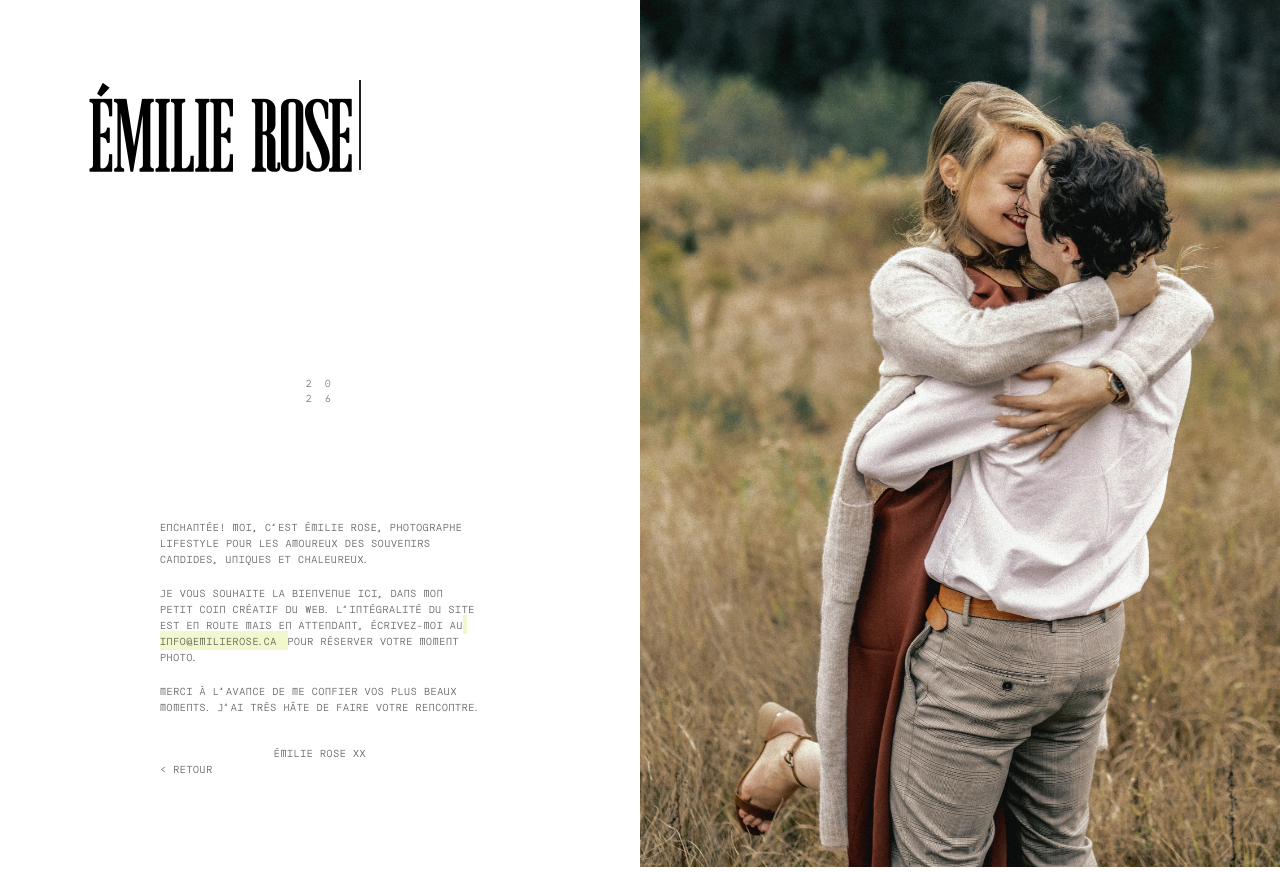
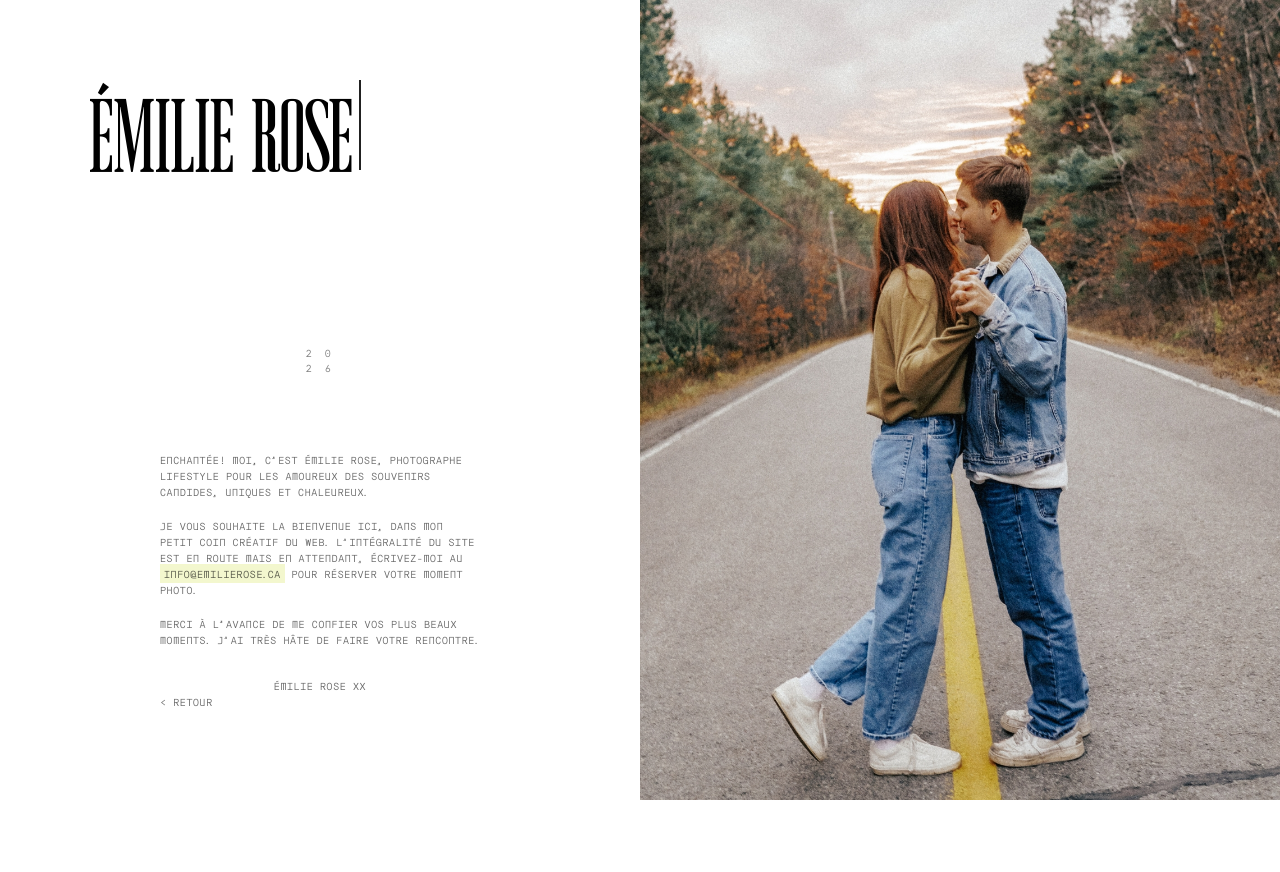
Before and after one commit to Karg007/emilierose, a Next.js app: page /photo in a window 1280 px wide. After the commit the page ends 800 px from the top, so only its background shows below. Built offline with nearby package versions, Linux system fonts and the light colour scheme.

Commit message:
Update page.tsx

```diff
--- a/app/photo/page.tsx
+++ b/app/photo/page.tsx
@@ -1,9 +1,24 @@
 "use client";
 
+import { useEffect, useMemo, useState } from "react";
 import Link from "next/link";
 import Typewriter from "../components/Typewriter";
 
 export default function PhotoPage() {
+  const images = useMemo(
+    () =>
+      Array.from({ length: 15 }, (_, i) => `/images/photo/${String(i + 1).padStart(2, "0")}.jpg`),
+    []
+  );
+  const [index, setIndex] = useState<number>(0);
+
+  useEffect(() => {
+    const id = window.setInterval(() => {
+      setIndex((p) => (p + 1) % images.length);
+    }, 3500);
+    return () => window.clearInterval(id);
+  }, [images.length]);
+
   return (
     <main className="page">
       {/* LEFT COLUMN */}
@@ -12,7 +27,6 @@ export default function PhotoPage() {
           <h1 className="brand">
             <Typewriter text="ÉMILIE ROSE" speed={45} />
           </h1>
-          <div className="vline" />
         </header>
 
         <div className="year">
@@ -22,22 +36,19 @@ export default function PhotoPage() {
 
         <div className="textBlock">
           <p>
-            ENCHANTÉE! MOI, C’EST ÉMILIE ROSE, PHOTOGRAPHE LIFESTYLE
-            POUR LES AMOUREUX DES SOUVENIRS CANDIDES, UNIQUES ET
-            CHALEUREUX.
+            ENCHANTÉE! MOI, C’EST ÉMILIE ROSE, PHOTOGRAPHE LIFESTYLE POUR LES AMOUREUX DES SOUVENIRS
+            CANDIDES, UNIQUES ET CHALEUREUX.
           </p>
 
           <p>
-            JE VOUS SOUHAITE LA BIENVENUE ICI, DANS MON PETIT COIN
-            CRÉATIF DU WEB. L’INTÉGRALITÉ DU SITE EST EN ROUTE MAIS EN
-            ATTENDANT, ÉCRIVEZ-MOI AU
-            <span className="highlight"> INFO@EMILIEROSE.CA </span>
-            POUR RÉSERVER VOTRE MOMENT PHOTO.
+            JE VOUS SOUHAITE LA BIENVENUE ICI, DANS MON PETIT COIN CRÉATIF DU WEB. L’INTÉGRALITÉ DU
+            SITE EST EN ROUTE MAIS EN ATTENDANT, ÉCRIVEZ-MOI AU{" "}
+            <span className="highlight">INFO@EMILIEROSE.CA</span> POUR RÉSERVER VOTRE MOMENT PHOTO.
           </p>
 
           <p>
-            MERCI À L’AVANCE DE ME CONFIER VOS PLUS BEAUX MOMENTS.
-            J’AI TRÈS HÂTE DE FAIRE VOTRE RENCONTRE.
+            MERCI À L’AVANCE DE ME CONFIER VOS PLUS BEAUX MOMENTS. J’AI TRÈS HÂTE DE FAIRE VOTRE
+            RENCONTRE.
           </p>
 
           <div className="signature">ÉMILIE ROSE XX</div>
@@ -48,9 +59,18 @@ export default function PhotoPage() {
         </div>
       </section>
 
-      {/* RIGHT IMAGE */}
-      <aside className="right">
-        <img src="/images/photo/01.jpg" alt="" />
+      {/* RIGHT CAROUSEL */}
+      <aside className="right" aria-label="Carrousel photo">
+        {images.map((src, i) => (
+          <img
+            key={src}
+            src={src}
+            alt=""
+            decoding="async"
+            loading={i === 0 ? "eager" : "lazy"}
+            style={{ opacity: i === index ? 1 : 0 }}
+          />
+        ))}
       </aside>
 
       <style jsx>{`
@@ -69,16 +89,17 @@ export default function PhotoPage() {
         .header {
           display: flex;
           align-items: flex-start;
-          gap: 40px;
         }
 
         .brand {
           font-family: "Moonscape", serif;
+          font-weight: 400;
           font-size: clamp(80px, 7vw, 150px);
           line-height: 0.9;
           margin: 0;
+          text-transform: uppercase;
+          white-space: nowrap;
         }
-
 
         .year {
           position: absolute;
@@ -90,6 +111,7 @@ export default function PhotoPage() {
           letter-spacing: 0.35em;
           opacity: 0.5;
           text-align: center;
+          user-select: none;
         }
 
         .textBlock {
@@ -103,16 +125,17 @@ export default function PhotoPage() {
           line-height: 16px;
           letter-spacing: 0.06em;
           text-transform: uppercase;
-          color: rgba(0,0,0,0.6);
+          color: rgba(0, 0, 0, 0.6);
         }
 
         .textBlock p {
-          margin-bottom: 18px;
+          margin: 0 0 18px;
         }
 
         .highlight {
-          background: #f3f7ce;
+          background: var(--highlight);
           padding: 2px 4px;
+          color: rgba(0, 0, 0, 0.65);
         }
 
         .signature {
@@ -126,17 +149,49 @@ export default function PhotoPage() {
           text-align: center;
           font-size: 10px;
           letter-spacing: 0.25em;
+          text-decoration: underline;
+          text-underline-offset: 2px;
+          opacity: 0.7;
         }
 
-        .right img {
+        .right {
+          position: relative;
+          overflow: hidden;
+          background: #f3f3f3;
+        }
+
+        .right :global(img) {
+          position: absolute;
+          inset: 0;
           width: 100%;
           height: 100%;
           object-fit: cover;
+          transition: opacity 0.8s ease;
+          display: block;
         }
 
         @media (max-width: 1000px) {
-          .page { grid-template-columns: 1fr; }
-          .right { height: 60vh; }
+          .page {
+            grid-template-columns: 1fr;
+          }
+          .right {
+            height: 60vh;
+          }
+          .left {
+            padding: 48px 22px 260px;
+          }
+          .year {
+            top: 220px;
+            left: 26px;
+            transform: none;
+            text-align: left;
+          }
+          .textBlock {
+            position: static;
+            transform: none;
+            width: min(340px, 100%);
+            margin-top: 26px;
+          }
         }
       `}</style>
     </main>
```
